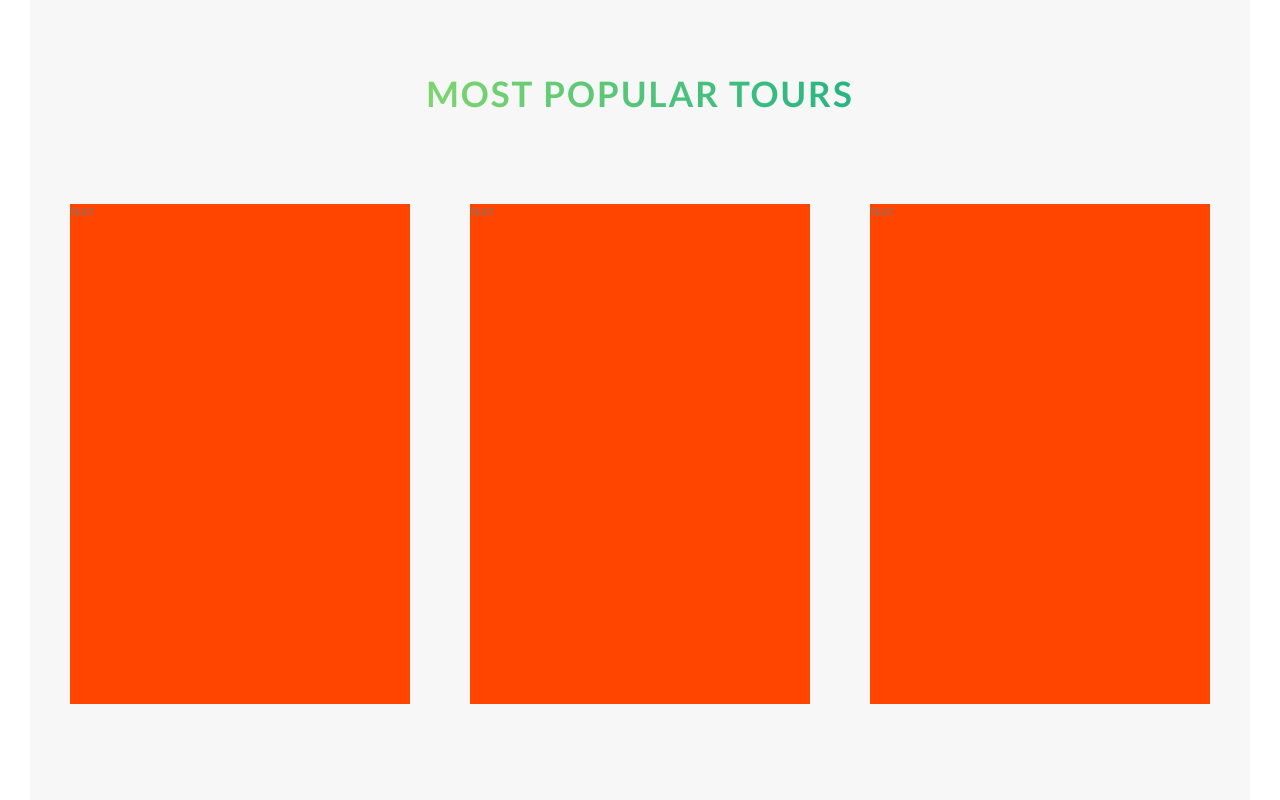
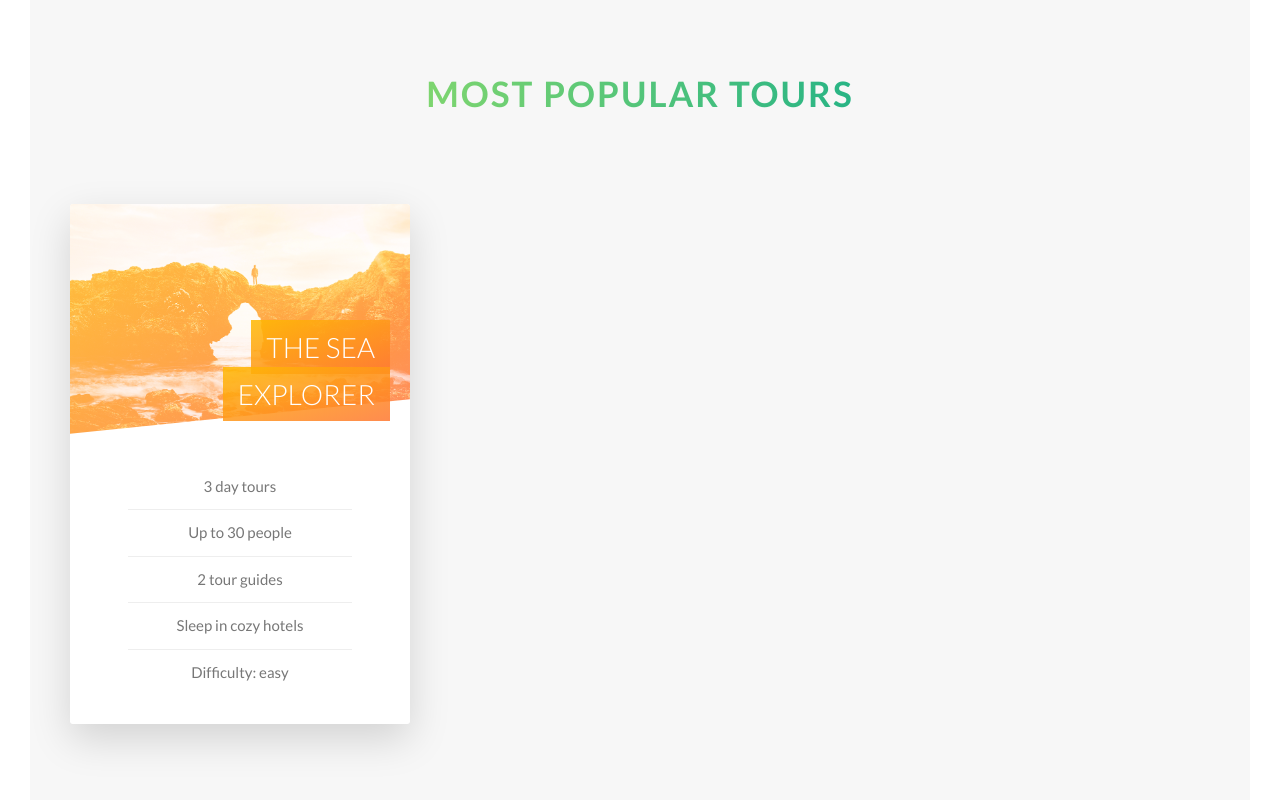
Before and after one commit to echeadle/natours, a website: page index.html in a window 1280 px wide. Shown: the part 2241-3041 px from the top of the page. Drawn offline with Linux system fonts and the light colour scheme; a web font is replaced by a local one.

Commit message:
S5L40 Front of first card finished

```diff
--- a/index.html
+++ b/index.html
@@ -107,24 +107,32 @@
                 <div class="row">
                     <div class="col-1-of-3">
                         <div class="card">
-                            <div class="card__side">
-                                TEXT
+                            <div class="card__side card__side--front">
+                                   <div class="card__picture card__picture--1">
+                                        &nbsp;
+                                   </div>
+                                   <h4 class="card__heading">
+                                       <span class="card__heading-span card__heading-span--1">The Sea Explorer</span>
+                                   </h4>
+                                   <div class="card__details">
+                                        <ul>
+                                            <li>3 day tours</li>
+                                            <li>Up to 30 people</li>
+                                            <li>2 tour guides</li>
+                                            <li>Sleep in cozy hotels</li>
+                                            <li>Difficulty: easy</li>
+                                        </ul>
+                                   </div>
+                            </div>
+                            <div class="card__side card__side--back card__side--back-1">
+                                    BACK
                             </div>
                         </div>
                     </div>
                     <div class="col-1-of-3">
-                        <div class="card">
-                            <div class="card__side">
-                                TEXT
-                            </div>
                         </div>
                     </div>
                     <div class="col-1-of-3">
-                        <div class="card">
-                                <div class="card__side">
-                                    TEXT
-                                </div>
-                        </div>
                     </div>
                 </div>
            </section>
--- a/sass/abstracts/_variables.scss
+++ b/sass/abstracts/_variables.scss
@@ -3,9 +3,17 @@
 $color-primary-light: #7ed56f;
 $color-primary-dark: #28b485;
 
+$color-secondary-light: #ffb900;
+$color-secondary-dark: #ff7730;
+
+$color-tertiary-light: #2998ff;
+$color-tertiary-dark: #5643fa;
+
 $color-grey-light-1: #f7f7f7;
+$color-grey-light-2: #eee;
 
 $color-grey-dark: #777;
+
 $color-white: #fff;
 $color-black: #000;
 
--- a/sass/components/_card.scss
+++ b/sass/components/_card.scss
@@ -1,14 +1,107 @@
 .card {
     perspective: 150rem;
     -moz-perspective: 150rem;
+    position: relative;
+    height: 52rem;
 
     &__side {
-        background-color: orangered;
-        height: 50rem;
-        transition: all .8s;
+        height: 52rem;
+        transition: all .8s ease;
+        position: absolute;
+        top: 0;
+        left: 0;
+        width: 100%;
+        -webkit-backface-visibility:  hidden;
+        backface-visibility: hidden;
+        border-radius: 3px;
+        // overflow: hidden;
+        box-shadow: 0 1.5rem 4rem rgba($color-black, .15);
+
+        &--front {
+            background-color: $color-white;
+        }
+
+        &--back {
+            transform: rotateY(180deg);
+
+            &-1 {
+                background-image: linear-gradient(to right bottom, $color-secondary-light, $color-secondary-dark);
+
+            }
+        }
+
     }
 
-   &:hover &__side {
-       transform: rotateY(180deg);
-   }
+    &:hover &__side--front {
+       transform: rotateY(-180deg);
+    }
+
+    &:hover &__side--back {
+        transform: rotateY(0);
+    }
+    // FRONT SIDE STYLING
+    &__picture {
+        background-size: cover;
+        height: 23rem;
+        background-blend-mode: screen;
+        -webkit-clip-path: polygon(0 0, 100% 0, 100% 85%, 0 100%);
+        clip-path: polygon(0 0, 100% 0, 100% 85%, 0 100%);
+        border-top-left-radius: 3px;
+        border-top-right-radius: 3px;
+
+        &--1 {
+            background-image: linear-gradient(to right bottom,
+                $color-secondary-light,
+                $color-secondary-dark),
+                url(../img/nat-5.jpg);
+        }
+        &--2 {
+            background-image: url(../img/nat-5.jpg);
+        }
+        &--3 {
+            background-image: url(../img/nat-5.jpg);
+        }
+    }
+    &__heading {
+       font-size: 2.8rem;
+       font-weight: 300;
+       text-transform: uppercase;
+       text-align: right;
+       color: $color-white;
+       position: absolute;
+       top: 12rem;
+       right:2rem;
+       width: 75%;
+    }
+
+    &__heading-span {
+        padding: 1rem 1.5rem;
+        -webkit-box-decoration-break: clone;
+        box-decoration-break: clone;
+
+        &--1 {
+            background-image: linear-gradient(to right bottom,
+            rgba($color-secondary-light, .85),
+            rgba($color-secondary-dark, .85));
+        }
+    }
+
+    &__details {
+        padding: 3rem;
+        ul {
+            list-style: none;
+            width: 80%;
+            margin: 0 auto;
+
+            li {
+                text-align: center;
+                font-size: 1.5rem;
+                padding: 1rem;
+
+                &:not(:last-child) {
+                    border-bottom: 1px solid $color-grey-light-2;
+                }
+            }
+        }
+    }
 }
--- a/sass/layout/_header.scss
+++ b/sass/layout/_header.scss
@@ -4,6 +4,7 @@
     background-size: cover;
     background-position: top;
     position: relative;
+    -webkit-clip-path: polygon(0 0, 100% 0, 100% 75vh, 0 100%);
     clip-path: polygon(0 0, 100% 0, 100% 75vh, 0 100%);
 
     &__logo-box {
```
Also changed, not shown: css/style.css.
